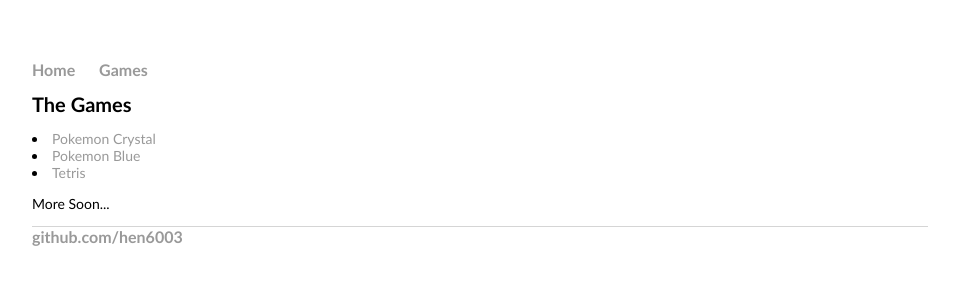
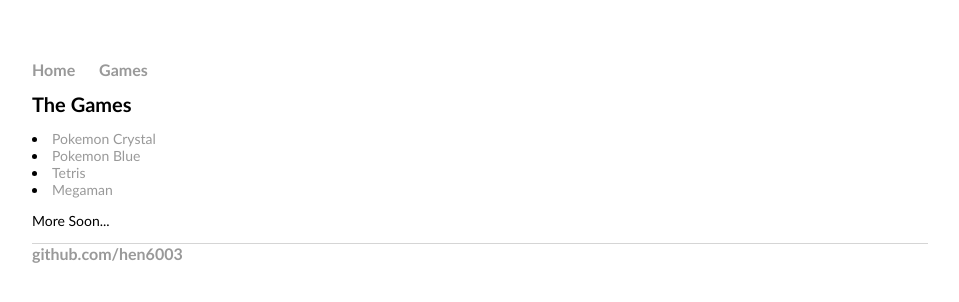
Before and after one commit to hen6003/hen6003.github.io, a Jekyll site: the page built from games/index.html, in a window 1280 px wide. Shown: the top 302 px of the page, without its empty margins (160-1119 px from the left). Built offline with Jekyll 4.4.1, drawn with Linux system fonts in a browser that asks for light colours.

Commit message:
Update index.html

```diff
--- a/games/index.html
+++ b/games/index.html
@@ -7,5 +7,6 @@ title: Games
 	<li><a href="/games/web1">Pokemon Crystal</a></li>
 	<li><a href="/games/web">Pokemon Blue</a></li>
 	<li><a href="/games/web2">Tetris</a></li>
+	<li><a href="/games/web4">Megaman</a></li>
 	<p>More Soon...</p>
 </div><!-- /.blurb -->
```
